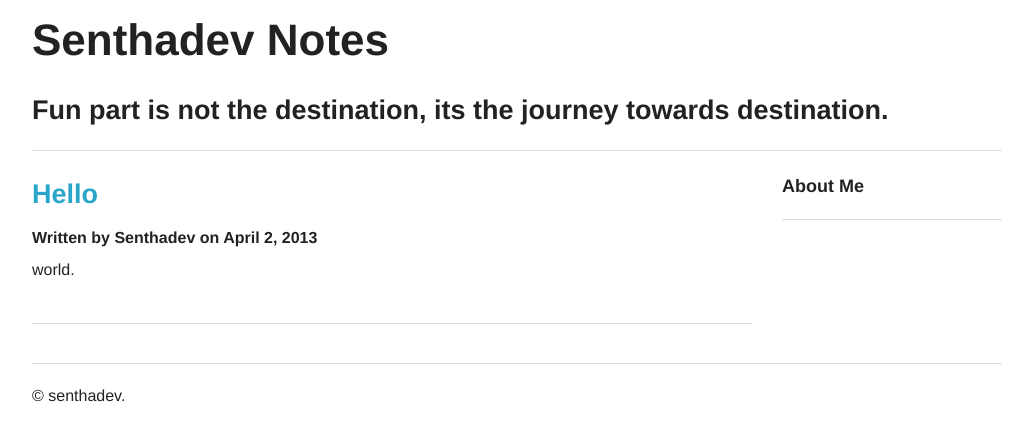
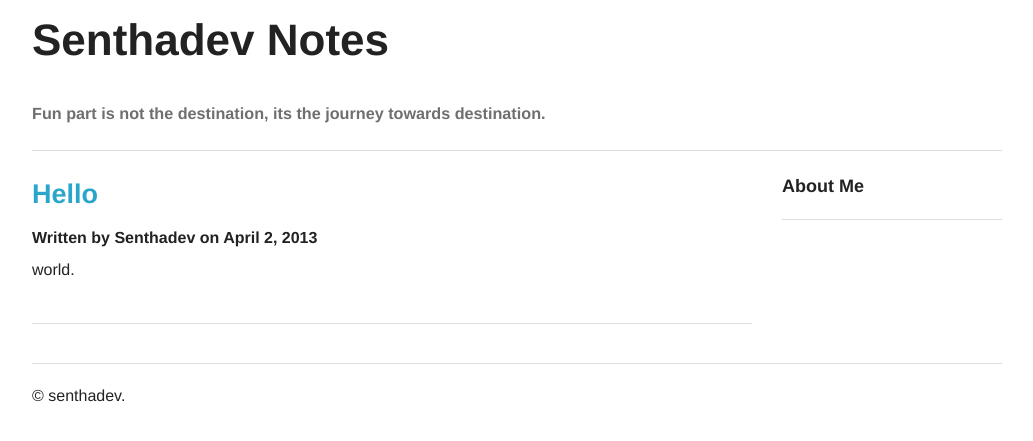
Before and after one commit to senthadev/senthadev.github.com, a Jekyll site: the page built from index.html, in a window 1280 px wide. Shown: the top 441 px of the page, without its empty margins (123-1156 px from the left). Built offline with Jekyll 4.4.1, drawn with Linux system fonts in a browser that asks for light colours; Markdown is read by kramdown in place of the engine named in the settings; the list of posts is cut into pages by our own code.

Commit message:
fixed the label

```diff
--- a/_layouts/layout.html
+++ b/_layouts/layout.html
@@ -18,7 +18,7 @@
     <div class="row">
       <div class="large-12 columns">
         <h1>{{ page.title }}</h1>
-        <h3>Fun part is not the destination, its the journey towards destination.</h3>
+        <h3><small>Fun part is not the destination, its the journey towards destination.</small></h3>
         <hr />
       </div>
     </div>
```
